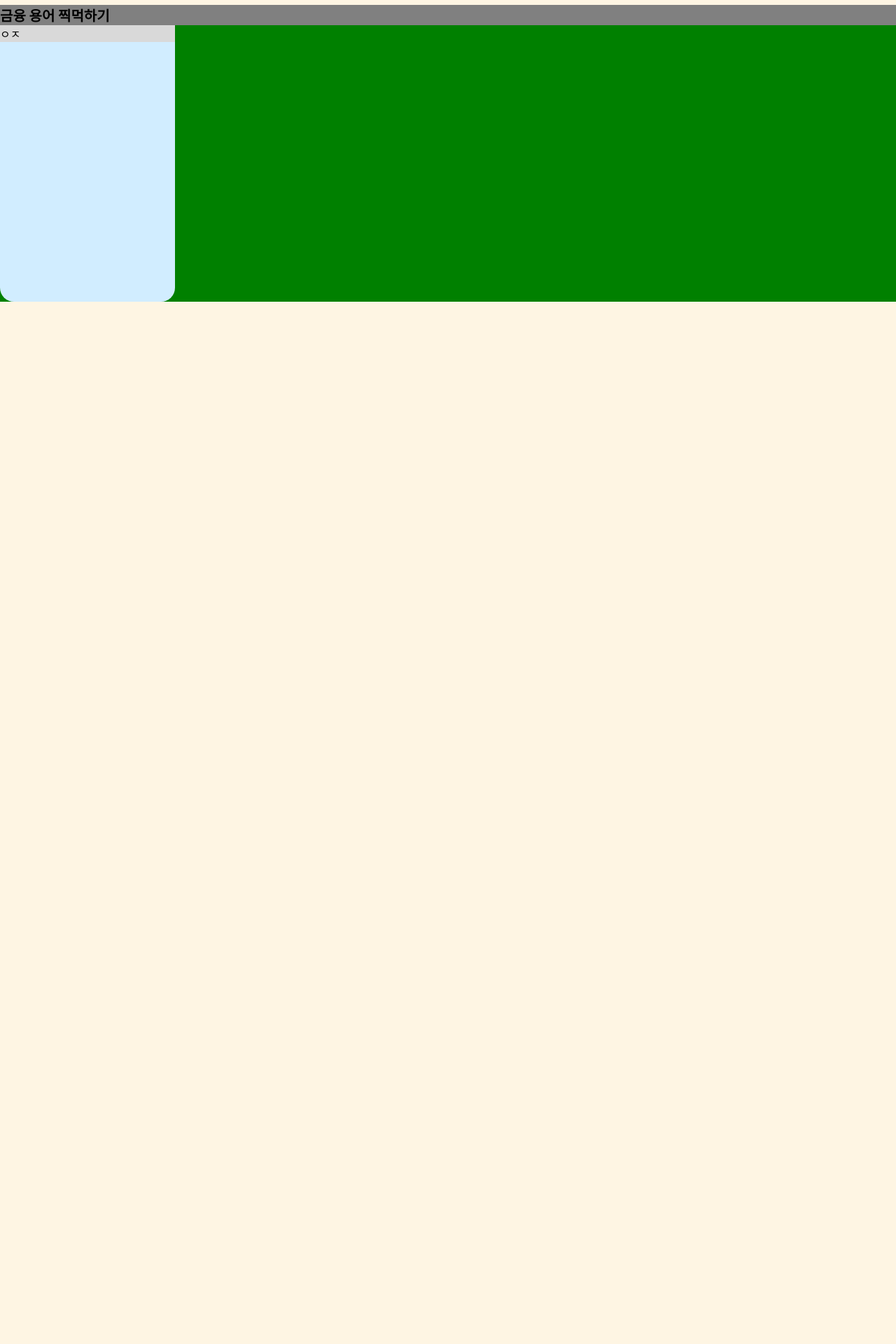
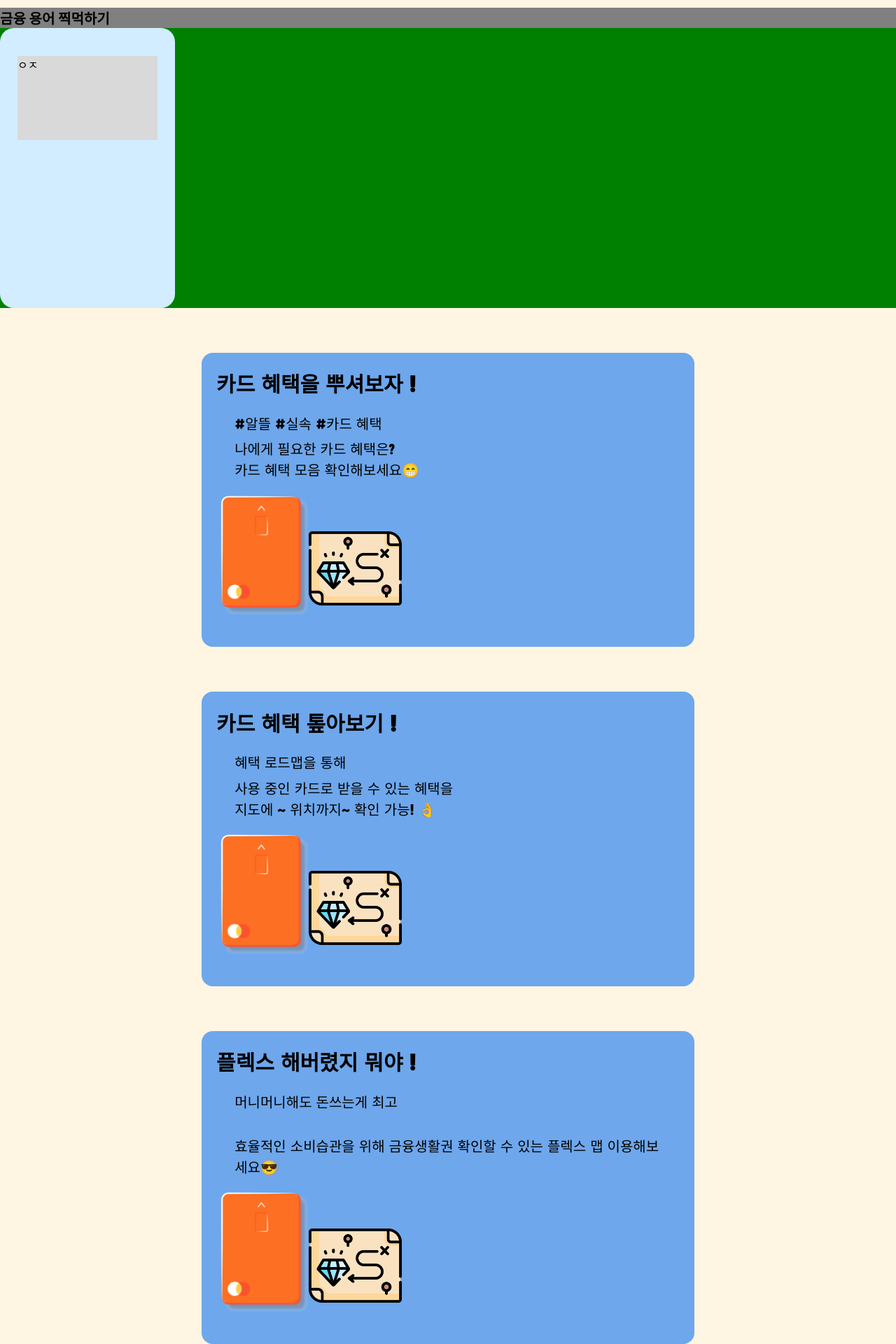
Before and after one commit to 5MZs/5MZs-web, a React (Create React App) app: page / in a window 1280 px wide. Shown: the part 568-2488 px from the top of the page at 70% size. Before the commit the page ends 999 px from the top, so only its background shows below. Built offline with nearby package versions, Linux system fonts and the light colour scheme.

Commit message:
feat: Home 카드게임 수정 완료, 카드 데이터 받아오기, 카드 value map 이동

```diff
--- a/public/index.html
+++ b/public/index.html
@@ -24,6 +24,9 @@
       work correctly both with client-side routing and a non-root public URL.
       Learn how to configure a non-root public URL by running `npm run build`.
     -->
+    <style>
+      @import url('https://fonts.googleapis.com/css2?family=Black+Han+Sans&display=swap');
+      </style>
     <title>React App</title>
   </head>
   <body>
--- a/src/component/CardNav/BC.js
+++ b/src/component/CardNav/BC.js
@@ -1,59 +1,72 @@
-import React, { useState, useEffect } from 'react';
+import React, {useState, useEffect} from 'react';
 import BenefitCategory from '../BenefitCategory';
 import '../../styles/benefit.css';
+import { useNavigate } from 'react-router-dom';
 
-// BC카드에 대한 이미지 배열 예시
-const BcImages = [
-  { url: 'image1.jpg' },
-  { url: 'image2.jpg' },
-  { url: 'image3.jpg' }
-];
+const BC = () => {
+  const [BCValue, setBCValues] = useState([]);
+  const [loading, setLoading] = useState(true);
+  const [error, setError] = useState(null);
+  const navigate = useNavigate();
 
-const MyComponent = () => {
-  const [history, setHistory] = useState([]);
-
-  // fetchDepartment 함수를 호출합니다.
+  // 데이터 패칭 함수
     const fetchDepartment = async () => {
       try {
-      // 외부 API URL로 fetch 요청
-      const response = await fetch('http://15.165.135.177:3000/api/v1/cardbenefitsinfo/새마을금고');
+            setLoading(true);
+            const response = await fetch(
+                'http://15.165.135.177:3000/api/v1/cardbenefitsinfo/shinhan'
+              );
 
-      // 응답 상태가 200(성공)이 아닐 경우 오류 처리
               if (!response.ok) {
                 throw new Error('Network response was not ok');
               }
 
-      // JSON으로 응답 데이터 변환
               const json = await response.json();
 
-      // 변환된 데이터로 상태를 업데이트
-      setHistory(json.history);
+              console.log('Fetched data:', json); // 데이터 구조 확인
+              setBCValues(json || []); // `json.BC`가 실제 데이터 배열인지 확인
             } catch (error) {
-      // 오류 처리
+              setError(error.message);
               console.error('Failed to fetch data:', error);
+            } finally {
+            setLoading(false);
           }
         };
+        function goMap(benefit) {
+          // benefit 객체를 그대로 상태로 전달
+          navigate('../map', {
+            state: benefit
+          });
 
+        }
         useEffect(() => {
           fetchDepartment();
         }, []);
 
-  // 캐러셀
+        useEffect(() => {
+          console.log('BCValue:', BCValue); // 데이터가 제대로 업데이트되었는지 확인
+        }, [BCValue]);
+
         const [currentIndex, setCurrentIndex] = useState(0);
 
         const goToLeft = () => {
-    setCurrentIndex((prevIndex) => (prevIndex - 1 + BcImages.length) % BcImages.length);
+      setCurrentIndex(
+        (prevIndex) => (prevIndex - 1 + BCValue.length) % BCValue.length
+        );
       };
 
       const goToRight = () => {
-    setCurrentIndex((prevIndex) => (prevIndex + 1) % BcImages.length);
+        setCurrentIndex((prevIndex) => (prevIndex + 1) % BCValue.length);
     };
 
+    if (loading)
+      return <p>Loading...</p>;
+    if (error)
+      return <p>Error: {error}</p>;
+
     return (
-    <>
-      <div>
-        <div className='benefitCategory'>
-          <BenefitCategory />
+      <> < div > <div className='benefitCategory'>
+            <BenefitCategory/>
         </div>
     </div>
     <div className="box">
@@ -63,10 +76,11 @@ const MyComponent = () => {
                 <div
                     className='imageWrapper'
                     style={{
-                transform: `translateX(-${currentIndex * 100}%)`
-              }}
-            >
-              {BcImages.map((image, index) => (
+                        transform: `translateX(-${currentIndex * 100}%)`,
+                        transition: 'transform 0.5s ease-in-out'
+                    }}>
+                    {
+                        BCValue.map((item, index) => (
                             <div className="cardImage" key={index}>
                                 <img
                                     className=''
@@ -74,24 +88,37 @@ const MyComponent = () => {
                                         objectFit: "contain",
                                         height: "90%"
                                     }}
-                    src={image.url}
-                    alt={`Card ${index}`}
-                  />
+                                    onClick={() => goMap(item.benefit)}
+                                    src={item.image_url}
+                                    alt={`Card ${index}`}/>
+                                <div className="cardDetails">
+                                    <h3>{item.card_name}</h3>
+                                    <p>{item.card_company_name}</p>
+                                    <p>
+                                        {
+                                            item.benefit
+                                                ? (
+                                                    Object.entries(item.benefit).map(([key, value]) => (<span
+                                                        key={key}
+                                                        style={{
+                                                            display: 'block'
+                                                        }}>{key}: {value}</span>))
+                                                )
+                                                : (<span>No benefits available</span>)
+                                        }
+                                    </p>
                                 </div>
-              ))}
+
+                            </div>
+                        ))
+                    }
                 </div>
             </div>
             <button className='btn' onClick={goToRight}>오</button>
         </div>
     </div>
-      <div>
-        {/* 데이터를 렌더링하는 부분 */}
-        {history.map(item => (
-          <div key={item.id}>{item.name}</div>
-        ))}
-      </div>
 </>
     );
 };
 
-export default MyComponent;
+export default BC;
--- a/src/component/Home.js
+++ b/src/component/Home.js
@@ -54,29 +54,26 @@ function Home() {
 
     return (
         <div>
-
             <div className="mainCard">
                 <div className="mainCard_content1">
-                    <span>카드 혜택을 지도에 표시해줘요 !</span>
+                    <span>금융 용어 </span>
                     <div>
                         <p>사용 중인 카드로 받을 수 있는 혜택을 확인하고</p>
                         <p>지도에 위치까지 확인해요</p>
                     </div>
                     <div className="image">
-                        <img src='../img/메인_슬라이드_카드.png'></img>
+                        <img src='../img/card.png'></img>
+                        <img src='../img/map.png'></img>
                     </div>
                 </div>
             </div>
 
-            {/* <div style={ {flex: 'none', height: '10px'} }></div> */}
 
-
-
-            <div className="wordCard">
+                <div className="wordCard">
                 <h4>금융 용어 찍먹하기</h4>
                 <div className="wordCardContainer">
                 <div className={`wordCardBox ${flipped ? 'flipped' : ''}`} onClick={handleCardClick}>
-                        <div>
+                        <div className ="wordCardInner">
                             <div className="wordCardFront" onClick={handleCardClick}>
                                 { quiz1[0] }
                             </div>
@@ -90,6 +87,57 @@ function Home() {
                 </div>
             </div>
 
+            <div className="mainCard">
+                <div className="mainCard_content1">
+                    <span>카드 혜택을 뿌셔보자 !</span>
+                    <div>
+                        <p>#알뜰 #실속 #카드 혜택</p>
+                        <p>나에게 필요한 카드 혜택은? <br/>
+                            카드 혜택 모음 확인해보세요😁
+                        </p>
+                    </div>
+                    <div className="image">
+                        <img src='../img/card.png'></img>
+                        <img src='../img/map.png'></img>
+                    </div>
+                </div>
+            </div>
+
+            {/* <div style={ {flex: 'none', height: '10px'} }></div> */}
+
+
+            <div className="mainCard">
+                <div className="mainCard_content1">
+                    <span>카드 혜택 톺아보기 !</span>
+                    <div>
+                        <p>혜택 로드맵을 통해</p>
+                        <p>사용 중인 카드로 받을 수 있는 혜택을 <br/>
+                            지도에 ~ 위치까지~ 확인 가능! 👌</p>
+                    </div>
+                    <div className="image">
+                        <img src='../img/card.png'></img>
+                        <img src='../img/map.png'></img>
+                    </div>
+                </div>
+            </div>
+
+            <div className="mainCard">
+                <div className="mainCard_content1">
+                    <span>플렉스 해버렸지 뭐야 !</span>
+                    <div>
+                        <p>머니머니해도 돈쓰는게 최고</p><br/>
+                        <p>효율적인 소비습관을 위해 금융생활권 확인할 수 있는
+                            플렉스 맵 이용해보세요😎 </p>
+                    </div>
+                    <div className="image">
+                        <img src='../img/card.png'></img>
+                        <img src='../img/map.png'></img>
+                    </div>
+                </div>
+            </div>
+
+
+
         </div>
     );
 }
--- a/src/styles/home.css
+++ b/src/styles/home.css
@@ -5,6 +5,9 @@
     background-color: rgb(110, 167, 236);
     border-radius: 16px;
     margin: 5% auto;
+    font-family: "Black Han Sans", sans-serif;
+    font-weight: 400;
+    font-style: normal;
 }
 
 .mainCard_content1 {
@@ -52,49 +55,62 @@
     background-color: green;
 }
 
+/* 카드 컨테이너에 3D 효과를 위한 perspective 적용 */
 .wordCardBox {
     position: relateive;
     width: 250px;
-    height: 395px;
-    left: 762px;
-    top: 373px;
+    height: 400px;
+/*     left: 762px;
+    top: 373px; */
     background: #D1EDFF;
     border-radius: 20px;
     perspective: 1000px;
 }
 
-.wordCardFront .wordCardBack {
+/* 카드의 앞면과 뒷면을 포함하는 컨테이너 */
+.wordCardInner {
     position: absolute;
-    background: yellow;
-    position: relative;
-    width: 176px;
-    height: 111px;
-    transform-style: preserve-3d;
-    transition: transform 0.6s;
+    width: 80%; /* 내부 컨테이너의 크기 조정 */
+    height: 30%; /* 내부 컨테이너의 크기 조정 */
+    top: 10%; /* 내부 컨테이너를 수직으로 중앙에 배치 */
+    left: 10%; /* 내부 컨테이너를 수평으로 중앙에 배치 */
+    transform-style: preserve-3d; /* 자식 요소를 3D 공간에 위치시키기 */
+    transition: transform 0.6s; /* 부드러운 뒤집기 애니메이션 */
+}
+
+/* 카드의 앞면과 뒷면 스타일 */
+.wordCardFront,
+.wordCardBack {
+    position: absolute;
+    width: 100%;
+    height: 100%;
+/*     border-radius: 20px; */
+    backface-visibility: hidden; /* 카드 뒤집을 때 뒷면 숨기기 */
+/*     transform-style: preserve-3d;
+    transition: transform 0.6s; */
     /* left: 799px;
     top: 405px;
     background: #D9D9D9; */
 }
 
+/* 카드 앞면 스타일 */
 .wordCardFront {
-    backface-visibility: hidden;
+/*     backface-visibility: hidden; */
     background: #D9D9D9;
     z-index: 2;
     transform: rotateY(0deg);
 }
 
+/* 카드 뒷면 스타일 */
 .wordCardBack {
-    backface-visibility: hidden;
-    background: white;
+/*     backface-visibility: hidden; */
+    background: yellow;
     transform: rotateY(180deg);
 }
 
-.wordCardBox.flipped .wordCardFront {
-    transform: rotateY(-180deg); /* 카드 앞면이 뒤집혀서 보이지 않도록 설정 */
-}
-
-.wordCardBox.flipped .wordCardBack {
-    transform: rotateY(0deg); /* 카드 뒷면이 보이도록 설정 */
+/* 카드 뒤집기 효과 */
+.wordCardBox.flipped .wordCardInner {
+    transform: rotateY(180deg); /* 카드 내부 컨테이너를 180도 회전시켜서 카드 뒤집기 */
 }
 
 
```
Also changed, not shown: public/img/card.png (renamed from public/img/메인_슬라이드_카드.png), public/img/map.png (added). Lines whose indentation alone changed are shown as unchanged.
